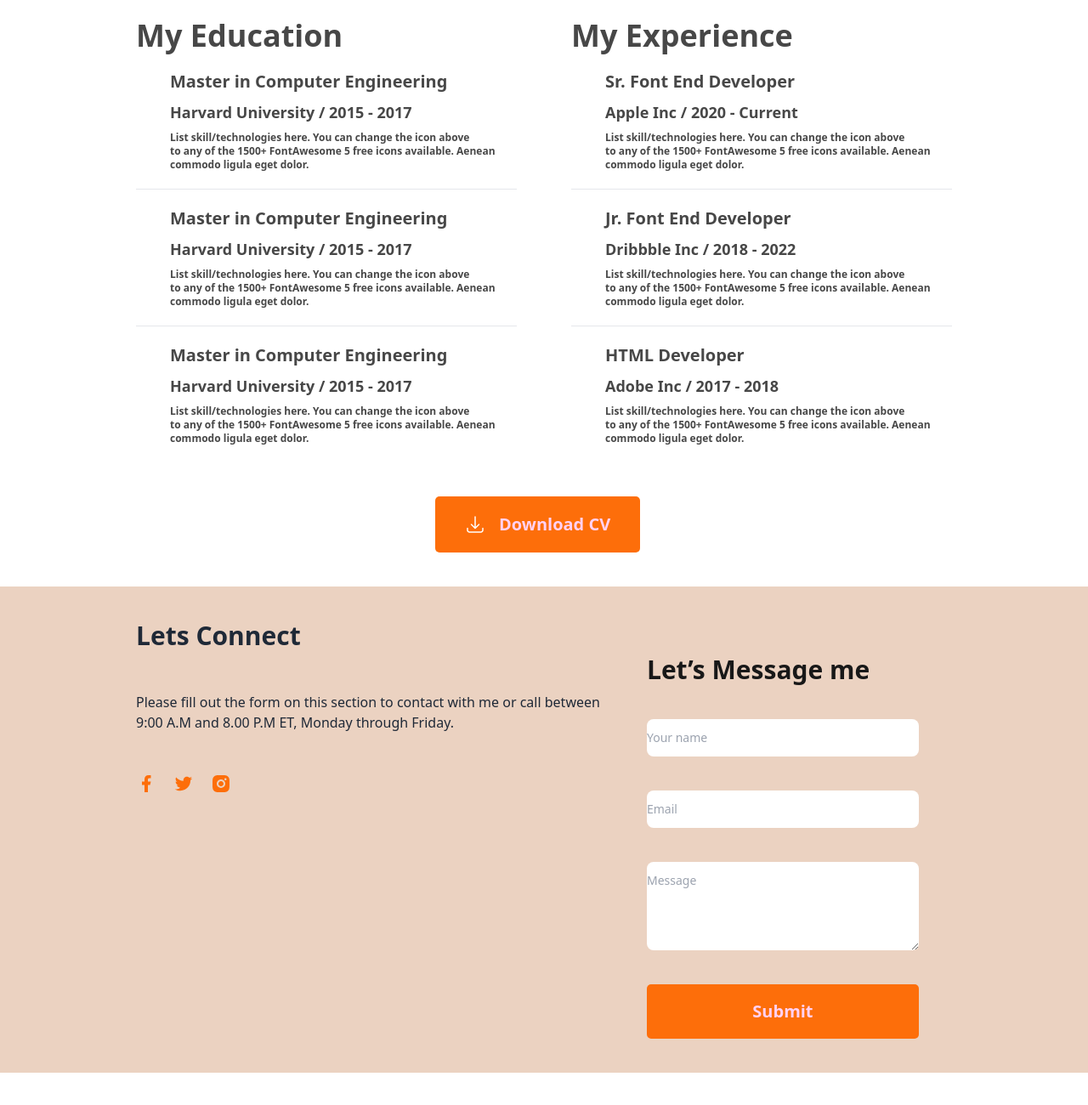
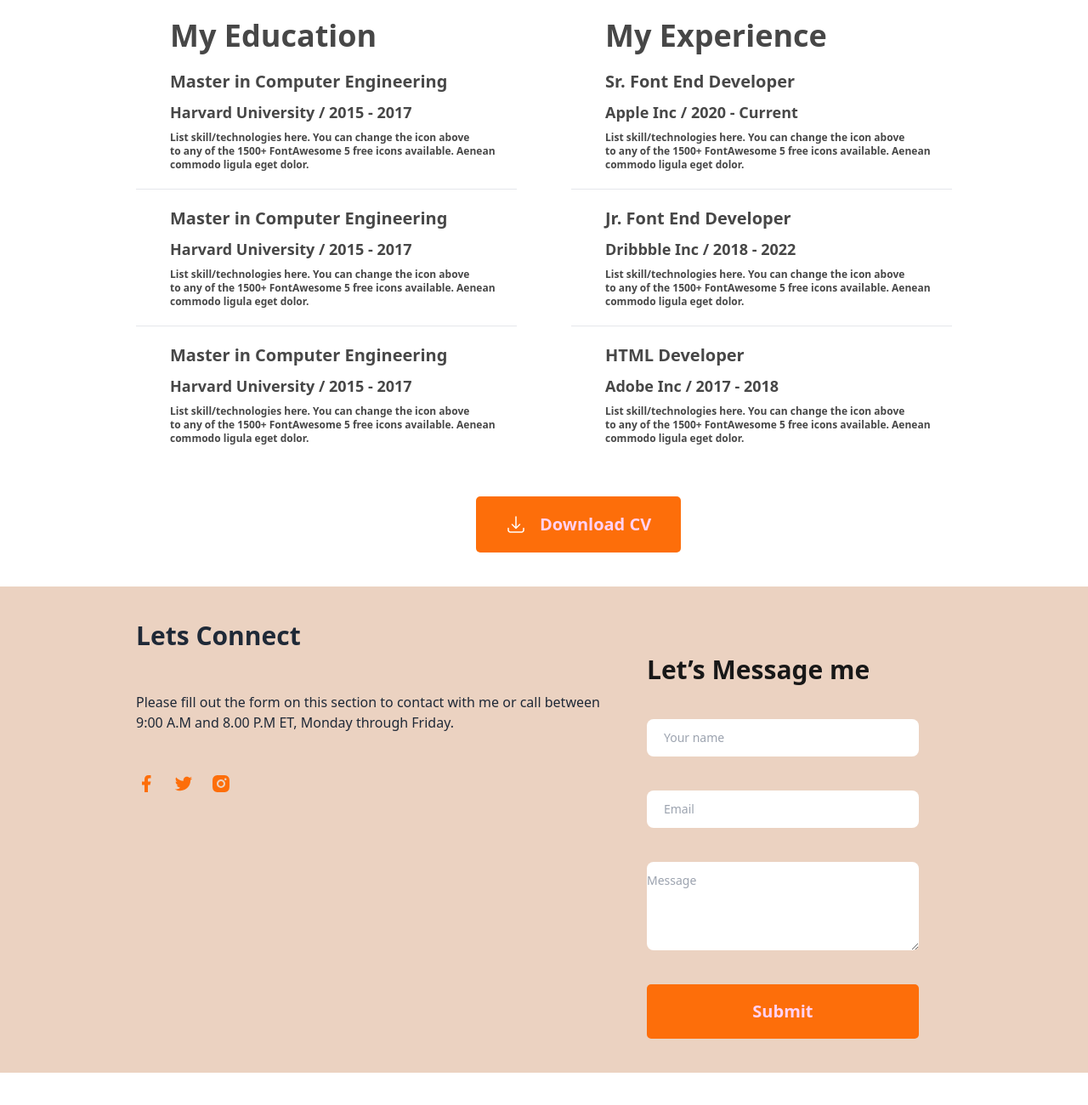
Before and after one commit to Sifat-Ikram/web-developer-port, a plain HTML site: page index.html in a window 1280 px wide. Shown: the part 2298-3598 px from the top of the page at 85% size. Drawn offline with nearby package versions, Linux system fonts and the light colour scheme.

Commit message:
full webpage completed and updated

```diff
--- a/index.html
+++ b/index.html
@@ -189,7 +189,7 @@
             <h2 class="text-[#181818] font-bold text-4xl ">A summary of My Resume</h2>
             <div class="flex gap-x-16 max-md:flex-col max-md:pl-40 max-sm:pl-10">
                 <div class="text-left mt-8 flex-1  max-md:mx-4">
-                    <h1 class="text-[#474747] font-bold text-4xl">My Education</h1>
+                    <h1 class="md:ml-10 text-[#474747] font-bold text-4xl">My Education</h1>
                     <div class="space-y-2 mt-5 mb-5 md:ml-10">
                         <h2 class="text-[#474747] font-bold text-xl">Master in Computer Engineering</h2>
                         <h4 class="text-[#474747] font-bold text-lg">Harvard University / 2015 - 2017</h4>
@@ -215,7 +215,7 @@
                     </div>
                 </div>
                 <div class="text-left mt-8 flex-1  max-md:mx-4">
-                    <h1 class="text-[#474747] font-bold text-4xl">My Experience</h1>
+                    <h1 class="md:ml-10 text-[#474747] font-bold text-4xl">My Experience</h1>
                     <div class="space-y-2 mt-5 mb-5 md:ml-10">
                         <h2 class="text-[#474747] font-bold text-xl">Sr. Font End Developer</h2>
                         <h4 class="text-[#474747] font-bold text-lg">Apple Inc / 2020 - Current</h4>
@@ -241,7 +241,7 @@
                     </div>
                 </div>
             </div>
-            <div class="mt-10 ml-60 sm:pl-28 max-sm:pl-16">
+            <div class="mt-10 md:ml-60 sm:pl-40 max-sm:pl-16">
                 <button class="btn-secondary flex items-center gap-4">
                     <svg xmlns="http://www.w3.org/2000/svg" width="24" height="24" viewBox="0 0 24 24" fill="none">
                         <path
@@ -252,8 +252,9 @@
             </div>
         </div>
     </main>
-    <footer class="footer p-10 md:px-40 bg-base-200 text-base-content bg-[#ebd2c1] max-md:flex-col">
-        <div class="text-left space-y-10">
+    <!-- footer section -->
+    <footer class="footer p-10 md:px-40 bg-base-200 text-base-content bg-[#ebd2c1] max-md:flex-col max-md:px-40">
+        <div class="text-left space-y-10 flex-1">
             <h1 class="font-bold text-3xl">Lets Connect</h1>
             <p class="font-normal text-base">Please fill out the form on this section to contact with me or call between <br>9:00 A.M and 8.00 P.M ET, Monday through Friday.</p>
             <div class="flex space-x-5">
@@ -268,12 +269,12 @@
                   </svg>
             </div>
         </div>
-        <div class="mt-10">
+        <div class="mt-10 flex-1">
             <div>
                 <span class="text-[#181818] font-bold text-3xl">Let’s Message me</span>
                 <div class="form-control w-80 space-y-10 mt-10">
-                    <input type="text" placeholder="Your name" class="py-3 rounded-lg">
-                    <input type="text" placeholder="Email" class="py-3 rounded-lg">
+                    <input type="text" placeholder="Your name" class="py-3 pl-5 rounded-lg">
+                    <input type="text" placeholder="Email" class="py-3 pl-5 rounded-lg">
                     <textarea name="w3review" class="py-3 rounded-lg" placeholder="Message" rows="4" cols="50"></textarea>
                     <button class="btn-secondary font-bold text-xl">Submit</button>
                 </div>
```
